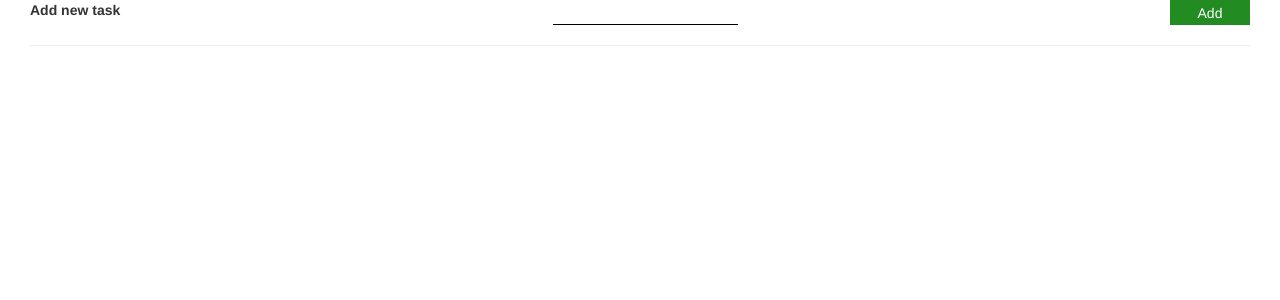
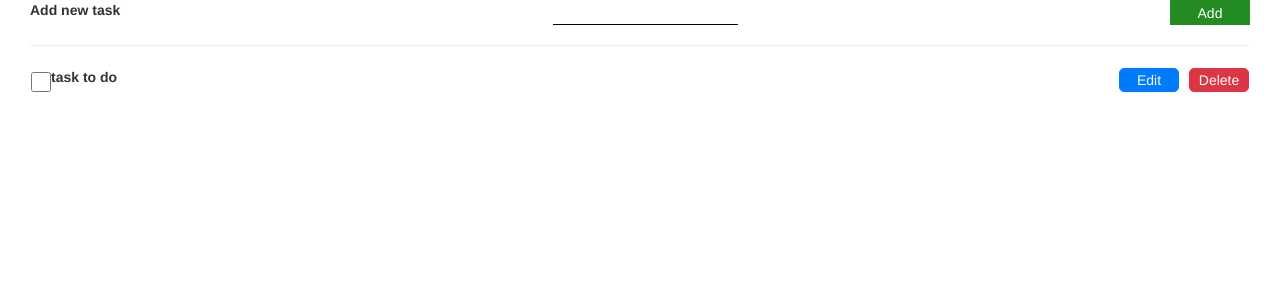
Before and after one commit to KolosUK/JSPCamp, an Angular app: page / in a window 1280 px wide. Shown: the top 300 px of the page. Built offline with nearby package versions, Linux system fonts and the light colour scheme.

Commit message:
implement delete task operation

```diff
--- a/src/app/app.component.html
+++ b/src/app/app.component.html
@@ -6,4 +6,4 @@
 </div>
 
 <hr>
-<app-task-item *ngFor="let task of tasks" [task]='task'></app-task-item>
+<app-task-item *ngFor="let task of tasks" [task]='task' (deleteItem)="onDelete($event)"></app-task-item>
--- a/src/app/app.component.ts
+++ b/src/app/app.component.ts
@@ -7,10 +7,21 @@ import Task from './task';
   styleUrls: ['./app.component.css']
 })
 export class AppComponent {
-  tasks = [];
+  tasks: Task[] = new Array();
   taskName: string;
 
+  constructor() {
+    this.tasks.push(new Task(0, 'task to do'));
+  }
+
   onCreateButtonClick() {
-    this.tasks.push(new Task(this.taskName));
+    this.tasks.push(new Task(this.tasks.length, this.taskName));
+    this.taskName = '';
+  }
+
+  onDelete(id: number) {
+    console.log('delete item', id);
+    this.tasks = this.tasks.filter(el => el.id != id);
+    console.log('all tasks', this.tasks);
   }
 }
--- a/src/app/task-item/task-item.component.css
+++ b/src/app/task-item/task-item.component.css
@@ -39,20 +39,22 @@
 }
 
 .button__edit {
-  background-color: lightblue;
-  border-color: lightblue;
+  color: #fff;
+  background-color: #007bff;
+  border-color: #007bff;
   margin: 0 10px 0 0;
 }
 
 .button__save {
-  background-color: lightgreen;
-  border-color: lightgreen;
+  color: #fff;
+  background-color: #28a745;
+  border-color: #28a745;
   margin: 0 10px 0 0;
 }
 
 .button__delete {
-  background-color: red;
-  border-color: red;
+  background-color: #dc3545;
+  border-color: #dc3545;
   color: white;
 }
 
@@ -60,4 +62,5 @@
   width: 60px;
   border-width: 1px;
   border-style: solid;
+  border-radius: 5px;
 }
--- a/src/app/task-item/task-item.component.html
+++ b/src/app/task-item/task-item.component.html
@@ -21,6 +21,6 @@
             <button class="button button__save" (click)="onSaveClick()">Save</button>
 
         </ng-template>
-        <button class="button button__delete">Delete</button>
+        <button class="button button__delete" (click)="onDeleteClick()">Delete</button>
     </div>
 </div>
--- a/src/app/task-item/task-item.component.ts
+++ b/src/app/task-item/task-item.component.ts
@@ -1,4 +1,4 @@
-import { Component, Input } from '@angular/core';
+import { Component, EventEmitter, Input, Output } from '@angular/core';
 import Task from '../task';
 
 @Component({
@@ -8,6 +8,7 @@ import Task from '../task';
 })
 export class TaskItemComponent {
   @Input() task: Task;
+  @Output() deleteItem = new EventEmitter<number>();
   isEditMode: boolean = false;
   editedTaskName: string;
 
@@ -20,4 +21,8 @@ export class TaskItemComponent {
     this.task.name = this.editedTaskName;
     this.isEditMode = false;
   }
+
+  onDeleteClick() {
+    this.deleteItem.emit(this.task.id);
+  }
 }
--- a/src/app/task.ts
+++ b/src/app/task.ts
@@ -3,9 +3,9 @@ export default class Task {
   name: string;
   isDone: boolean;
 
-  constructor(name: string) {
+  constructor(id: number, name: string) {
+    this.id = id;
     this.name = name;
-    this.id = new Date().getTime();
     this.isDone = false;
   }
 }
```
